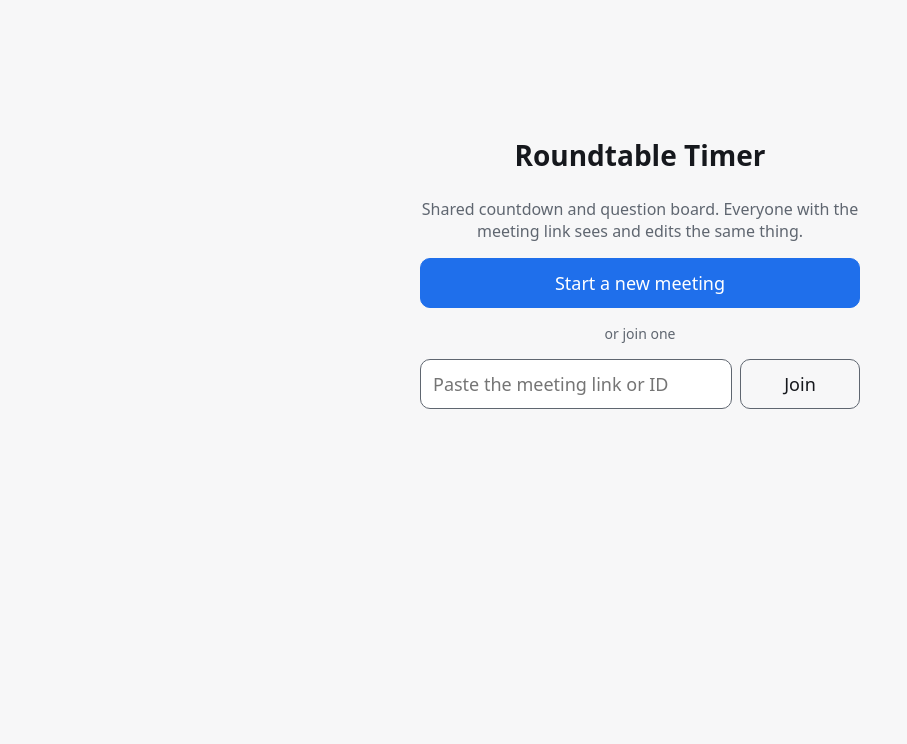
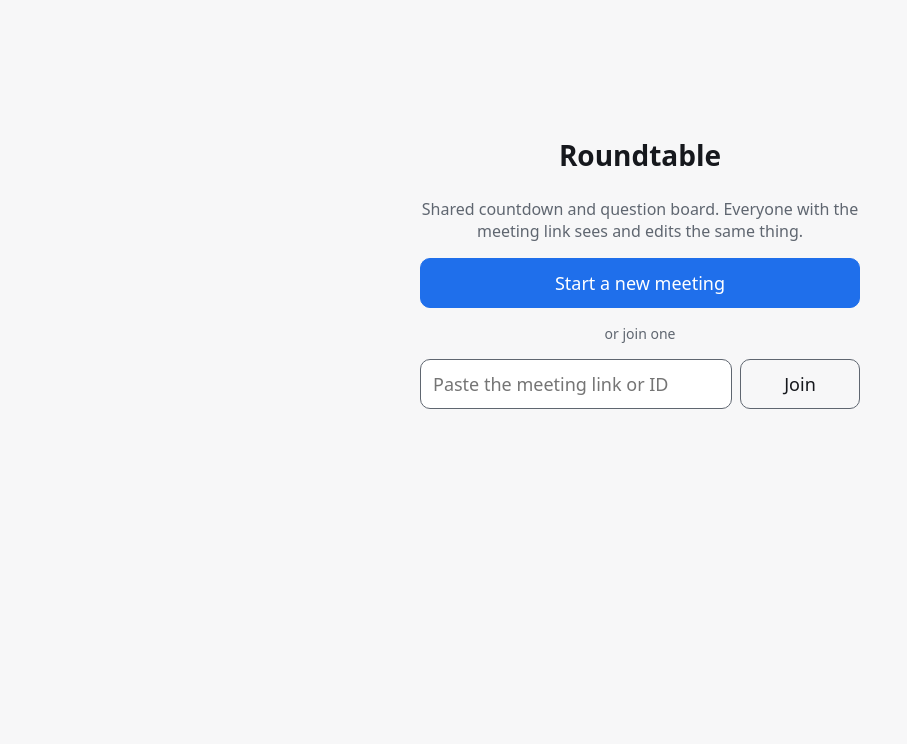
Before and after one commit to aviat/roundtable, a plain HTML site: page index.html in a window 1280 px wide. Shown: the top 744 px of the page, without its empty margins (0-907 px from the left). Drawn offline with Linux system fonts and the light colour scheme.

Commit message:
Call the app Roundtable everywhere (drop 'Timer')
Co-Authored-By: Claude Opus 5.5 <noreply@anthropic.com>

```diff
--- a/index.html
+++ b/index.html
@@ -3,7 +3,7 @@
 <head>
 <meta charset="utf-8">
 <meta name="viewport" content="width=device-width, initial-scale=1">
-<title>Roundtable Timer</title>
+<title>Roundtable</title>
 <style>
   :root { --bg:#0f1115; --fg:#e8eaed; --muted:#8a8f98; --accent:#4f9cff; --done:#ff5c5c; --warn:#f0b429; --ok:#3fb950; --field:#1a1d23; --card:#161920;
           --line:color-mix(in srgb, var(--muted) 30%, transparent); }
@@ -152,7 +152,7 @@
 </a>
 
 <section id="join" hidden>
-  <h1>Roundtable Timer</h1>
+  <h1>Roundtable</h1>
   <p>Shared countdown and question board. Everyone with the meeting link sees and edits the same thing.</p>
   <button id="newMeeting" class="primary">Start a new meeting</button>
   <div class="or">or join one</div>
```
